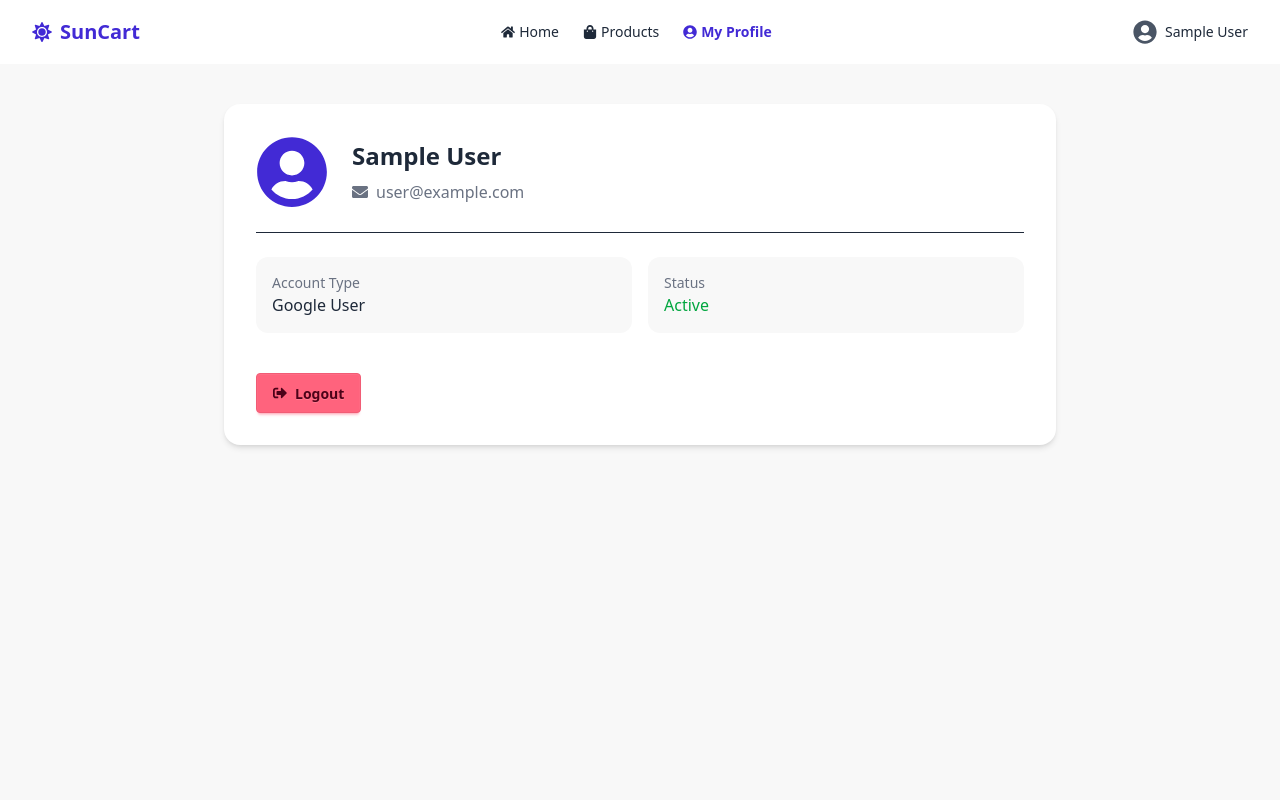
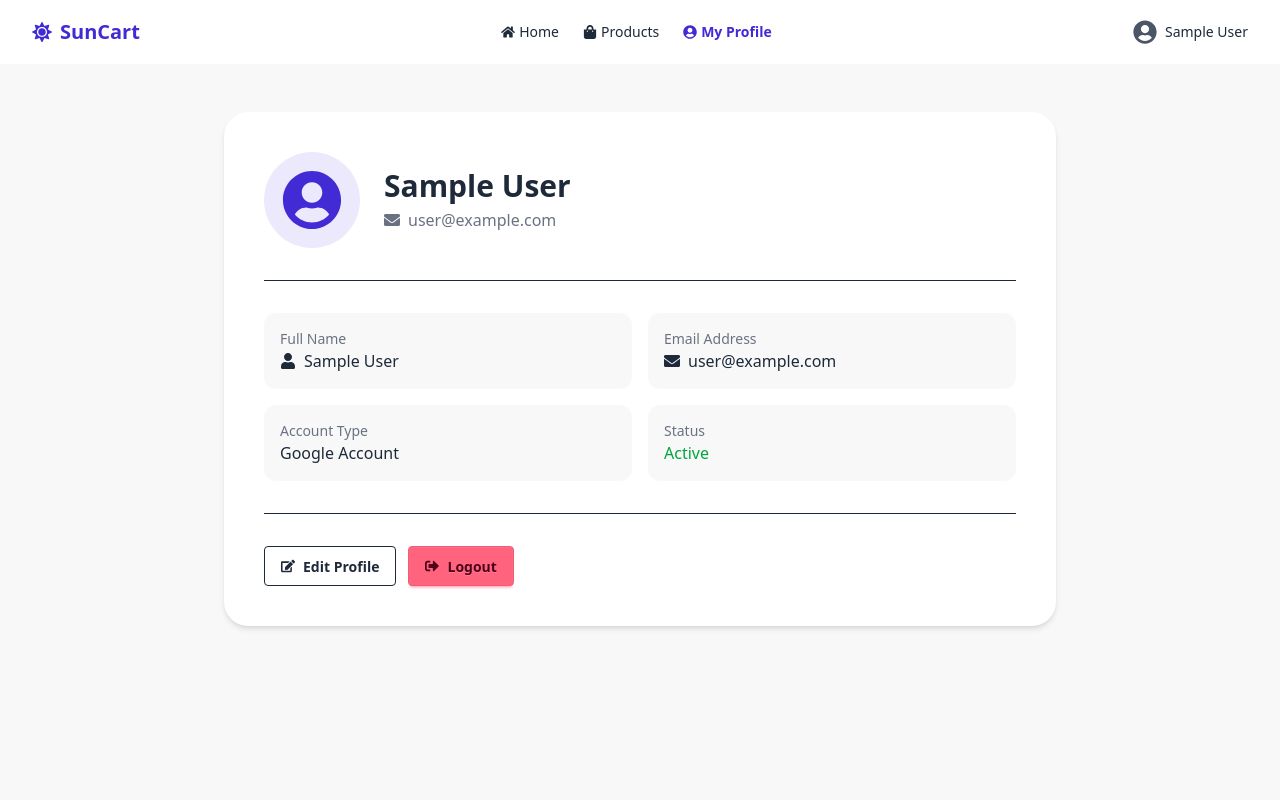
Before and after one commit to hasancoders0/hasancoders0-PH-B13-Mehedi-Assignment-8, a Next.js app: page /my-profile in a window 1280 px wide. Shown: the top 800 px of the page. Built offline with nearby package versions, Linux system fonts and the light colour scheme; no server answers; sample sign-in values are in the browser's storage.

Commit message:
add edit function for user information

```diff
--- /dev/null
+++ b/app/api/update-profile/route.js
@@ -0,0 +1,31 @@
+import clientPromise from "@/lib/mongodb";
+import { NextResponse } from "next/server";
+
+export async function PUT(req) {
+  try {
+    const body = await req.json();
+
+    const client = await clientPromise;
+    const db = client.db("suncart");
+
+    const result = await db.collection("users").findOneAndUpdate(
+      { email: body.email },
+      {
+        $set: {
+          name: body.name,
+        },
+      },
+      { returnDocument: "after" }
+    );
+
+    return NextResponse.json({
+      success: true,
+      user: result.value,
+    });
+  } catch (error) {
+    return NextResponse.json({
+      success: false,
+      error: "Update failed",
+    });
+  }
+}
--- /dev/null
+++ b/app/my-profile/edit/page.js
@@ -0,0 +1,154 @@
+"use client";
+
+import { useEffect, useState } from "react";
+import { useRouter } from "next/navigation";
+import { useSession } from "next-auth/react";
+import toast from "react-hot-toast";
+import { FaUser, FaSave } from "react-icons/fa";
+
+export default function EditProfilePage() {
+  const router = useRouter();
+  const { data: session, status } = useSession();
+
+  const [localUser, setLocalUser] = useState(null);
+  const [mounted, setMounted] = useState(false);
+
+  const [form, setForm] = useState({
+    name: "",
+    email: "",
+  });
+
+  const [loading, setLoading] = useState(false);
+
+  // 🔄 Load user
+  useEffect(() => {
+    try {
+      const stored = localStorage.getItem("user");
+      if (stored) setLocalUser(JSON.parse(stored));
+    } catch {
+      setLocalUser(null);
+    }
+    setMounted(true);
+  }, []);
+
+  const user = session?.user || localUser;
+
+  // 🔐 Protect route
+  useEffect(() => {
+    if (mounted && status !== "loading" && !user) {
+      router.push("/login");
+    }
+  }, [user, status, mounted, router]);
+
+  // 📝 Fill form
+  useEffect(() => {
+    if (user) {
+      setForm({
+        name: user.name || "",
+        email: user.email || "",
+      });
+    }
+  }, [user]);
+
+  if (!mounted || status === "loading") {
+    return (
+      <div className="min-h-screen flex items-center justify-center">
+        <span className="loading loading-spinner loading-lg"></span>
+      </div>
+    );
+  }
+
+  if (!user) return null;
+
+  // 🔄 Handle change
+  const handleChange = (e) => {
+    setForm({
+      ...form,
+      [e.target.name]: e.target.value,
+    });
+  };
+
+  // 💾 Save
+  const handleSubmit = async (e) => {
+    e.preventDefault();
+    setLoading(true);
+
+    try {
+      const res = await fetch("/api/update-profile", {
+        method: "PUT",
+        headers: {
+          "Content-Type": "application/json",
+        },
+        body: JSON.stringify(form),
+      });
+
+      const data = await res.json();
+
+      if (data.success) {
+        // ✅ update localStorage (email login)
+        if (localUser) {
+          localStorage.setItem("user", JSON.stringify(data.user));
+        }
+
+        toast.success("Profile updated successfully 🎉");
+
+        setTimeout(() => {
+          router.push("/my-profile");
+        }, 800);
+      } else {
+        toast.error(data.error || "Update failed");
+      }
+    } catch {
+      toast.error("Something went wrong");
+    }
+
+    setLoading(false);
+  };
+
+  return (
+    <div className="min-h-screen bg-base-200 flex items-center justify-center px-4">
+
+      <div className="w-full max-w-md bg-base-100 shadow-xl rounded-2xl p-6 space-y-5 animate__animated animate__fadeInUp">
+
+        <h2 className="text-2xl font-bold text-center text-primary">
+          Edit Profile
+        </h2>
+
+        <form onSubmit={handleSubmit} className="space-y-4">
+
+          {/* Name */}
+          <div className="flex items-center gap-2 border rounded-lg px-3 py-2 focus-within:ring-2 focus-within:ring-primary">
+            <FaUser />
+            <input
+              type="text"
+              name="name"
+              value={form.name}
+              onChange={handleChange}
+              className="w-full outline-none bg-transparent"
+              required
+            />
+          </div>
+
+          {/* Email (readonly for safety) */}
+          <div className="border rounded-lg px-3 py-2 bg-gray-100 text-sm">
+            {form.email}
+          </div>
+
+          {/* Button */}
+          <button
+            className={`btn btn-primary w-full flex items-center gap-2 ${
+              loading ? "loading" : ""
+            }`}
+            disabled={loading}
+          >
+            <FaSave />
+            {loading ? "Saving..." : "Save Changes"}
+          </button>
+
+        </form>
+
+      </div>
+
+    </div>
+  );
+}
--- a/app/my-profile/page.js
+++ b/app/my-profile/page.js
@@ -3,20 +3,20 @@
 import { useEffect, useState } from "react";
 import { useRouter } from "next/navigation";
 import { useSession, signOut } from "next-auth/react";
+import Link from "next/link";
 import toast from "react-hot-toast";
 import {
   FaUserCircle,
   FaEnvelope,
+  FaUser,
   FaSignOutAlt,
+  FaEdit,
 } from "react-icons/fa";
 
 export default function MyProfilePage() {
   const router = useRouter();
 
-  // ✅ NextAuth session (Google)
   const { data: session, status } = useSession();
-
-  // ✅ Local user (email login)
   const [localUser, setLocalUser] = useState(null);
   const [mounted, setMounted] = useState(false);
 
@@ -30,7 +30,7 @@ export default function MyProfilePage() {
     setMounted(true);
   }, []);
 
-  // 🔥 Merge both systems
+  // 🔥 Combine both
   const user = session?.user || localUser;
 
   // 🔐 Protect route
@@ -52,74 +52,107 @@ export default function MyProfilePage() {
 
   // 🔓 Logout
   const handleLogout = () => {
-    // Email logout
     localStorage.removeItem("user");
 
-    // Google logout
     if (session) {
       signOut({ callbackUrl: "/" });
     } else {
       toast.success("Logged out");
+
       setTimeout(() => {
-        window.location.href = "/";
+        router.push("/");
       }, 500);
     }
   };
 
   return (
-    <div className="min-h-screen bg-base-200 py-10 animate__animated animate__fadeInUp">
+    <div className="min-h-screen bg-base-200 py-12 animate__animated animate__fadeInUp">
 
       <div className="max-w-4xl mx-auto px-4 md:px-8">
 
-        <div className="bg-base-100 rounded-2xl shadow-md p-6 md:p-8 space-y-6">
+        {/* CARD */}
+        <div className="bg-base-100 rounded-3xl shadow-md p-6 md:p-10 space-y-8">
 
           {/* HEADER */}
           <div className="flex flex-col md:flex-row items-center gap-6">
 
-            <FaUserCircle className="text-7xl text-primary" />
+            {/* Avatar */}
+            <div className="w-24 h-24 rounded-full bg-primary/10 flex items-center justify-center">
+              <FaUserCircle className="text-6xl text-primary" />
+            </div>
 
-            <div className="space-y-2 text-center md:text-left">
-              <h2 className="text-2xl font-bold">
+            {/* Info */}
+            <div className="text-center md:text-left space-y-1">
+              <h2 className="text-2xl md:text-3xl font-bold">
                 {user.name || "User"}
               </h2>
 
-              <p className="text-gray-500 flex items-center gap-2 justify-center md:justify-start">
+              <p className="text-gray-500 flex items-center justify-center md:justify-start gap-2">
                 <FaEnvelope />
                 {user.email}
               </p>
             </div>
+
           </div>
 
           <div className="border-t"></div>
 
-          {/* INFO */}
+          {/* INFO GRID */}
           <div className="grid grid-cols-1 md:grid-cols-2 gap-4">
+
+            <div className="p-4 bg-base-200 rounded-xl">
+              <p className="text-sm text-gray-500">Full Name</p>
+              <p className="font-medium flex items-center gap-2">
+                <FaUser />
+                {user.name}
+              </p>
+            </div>
+
+            <div className="p-4 bg-base-200 rounded-xl">
+              <p className="text-sm text-gray-500">Email Address</p>
+              <p className="font-medium flex items-center gap-2">
+                <FaEnvelope />
+                {user.email}
+              </p>
+            </div>
 
             <div className="p-4 bg-base-200 rounded-xl">
               <p className="text-sm text-gray-500">Account Type</p>
               <p className="font-medium">
-                {session ? "Google User" : "Email User"}
+                {session ? "Google Account" : "Email Account"}
               </p>
             </div>
 
             <div className="p-4 bg-base-200 rounded-xl">
               <p className="text-sm text-gray-500">Status</p>
-              <p className="font-medium text-green-600">
-                Active
-              </p>
+              <p className="font-medium text-green-600">Active</p>
             </div>
 
           </div>
 
-          {/* LOGOUT */}
-          <div className="pt-4">
+          <div className="border-t"></div>
+
+          {/* ACTION BUTTONS */}
+          <div className="flex flex-col md:flex-row gap-3">
+
+            {/* Edit Profile */}
+            <Link
+              href="/my-profile/edit"
+              className="btn btn-outline flex items-center gap-2 w-full md:w-auto"
+            >
+              <FaEdit />
+              Edit Profile
+            </Link>
+
+            {/* Logout */}
             <button
               onClick={handleLogout}
-              className="btn btn-error w-full md:w-auto flex items-center gap-2"
+              className="btn btn-error flex items-center gap-2 w-full md:w-auto"
             >
               <FaSignOutAlt />
               Logout
             </button>
+
           </div>
 
         </div>
--- a/src/components/Navbar.js
+++ b/src/components/Navbar.js
@@ -2,7 +2,7 @@
 
 import Link from "next/link";
 import { usePathname } from "next/navigation";
-import { useState, useEffect } from "react";
+import { useEffect, useState, useMemo } from "react";
 import { useSession } from "next-auth/react";
 import {
   FaSun,
@@ -17,30 +17,40 @@ import {
 export default function Navbar() {
   const pathname = usePathname();
 
-  // ✅ NextAuth session (Google)
-  const { data: session } = useSession();
+  // ✅ NextAuth session
+  const { data: session, status } = useSession();
 
   // ✅ Local user (email login)
   const [localUser, setLocalUser] = useState(null);
   const [mounted, setMounted] = useState(false);
 
   useEffect(() => {
-    try {
-      const stored = localStorage.getItem("user");
-      if (stored) setLocalUser(JSON.parse(stored));
-    } catch {
-      setLocalUser(null);
-    }
+    const loadUser = () => {
+      try {
+        const stored = localStorage.getItem("user");
+        return stored ? JSON.parse(stored) : null;
+      } catch {
+        return null;
+      }
+    };
+
+    const userData = loadUser();
+
+    // ✅ Single state update (fix warning)
+    setLocalUser(userData);
     setMounted(true);
   }, []);
 
   // 🔥 Combine both auth systems
-  const user = session?.user || localUser;
+  const user = useMemo(() => {
+    return session?.user || localUser;
+  }, [session, localUser]);
 
   const isActive = (path) => pathname === path;
   const isProducts = pathname.startsWith("/products");
 
-  if (!mounted) return null;
+  // ⛔ Prevent hydration mismatch
+  if (!mounted || status === "loading") return null;
 
   return (
     <header className="bg-base-100 shadow-sm">
@@ -54,7 +64,7 @@ export default function Navbar() {
           <FaSun /> SunCart
         </Link>
 
-        {/* DESKTOP MENU */}
+        {/* MENU */}
         <div className="hidden md:flex items-center gap-6 text-sm font-medium">
 
           <Link
@@ -89,7 +99,7 @@ export default function Navbar() {
           )}
         </div>
 
-        {/* RIGHT SIDE */}
+        {/* RIGHT */}
         <div className="flex items-center gap-3">
 
           {user ? (
@@ -97,7 +107,6 @@ export default function Navbar() {
               {/* ✅ Always default icon */}
               <FaUserCircle className="text-2xl text-gray-600" />
 
-              {/* Name */}
               <span className="hidden md:block text-sm font-medium">
                 {user.name}
               </span>
@@ -131,7 +140,6 @@ export default function Navbar() {
             </label>
 
             <ul className="menu menu-sm dropdown-content mt-3 p-3 shadow bg-base-100 rounded-box w-56 space-y-2">
-
               <li>
                 <Link href="/" className="flex items-center gap-2">
                   <FaHome /> Home
```
